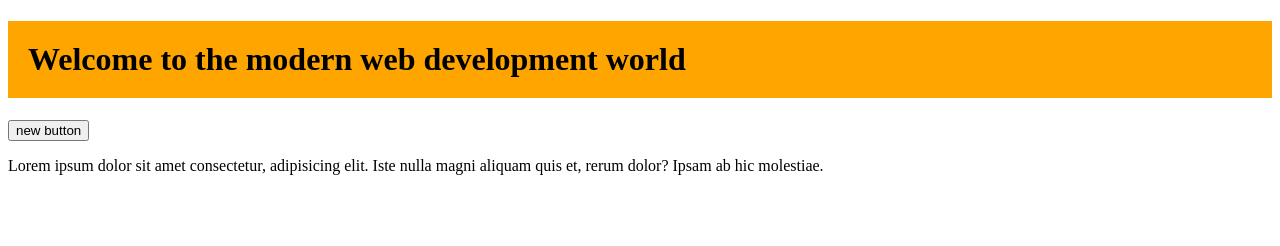
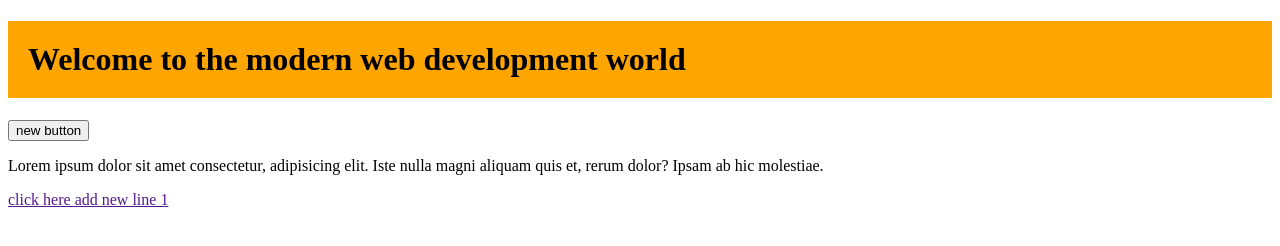
Before and after one commit to Rayquaza001/rayssecondrepo, a plain HTML site: page index.html in a window 1280 px wide. Drawn offline with Linux system fonts and the light colour scheme.

Commit message:
added line 1

```diff
--- a/index.html
+++ b/index.html
@@ -11,5 +11,6 @@
     <button>new button</button>
     <p>Lorem ipsum dolor sit amet consectetur, adipisicing elit. Iste nulla magni aliquam quis et, rerum dolor? Ipsam ab hic molestiae.
     </p>
+    <a href="">click here add new line 1</a>
 </body>
 </html>
```
